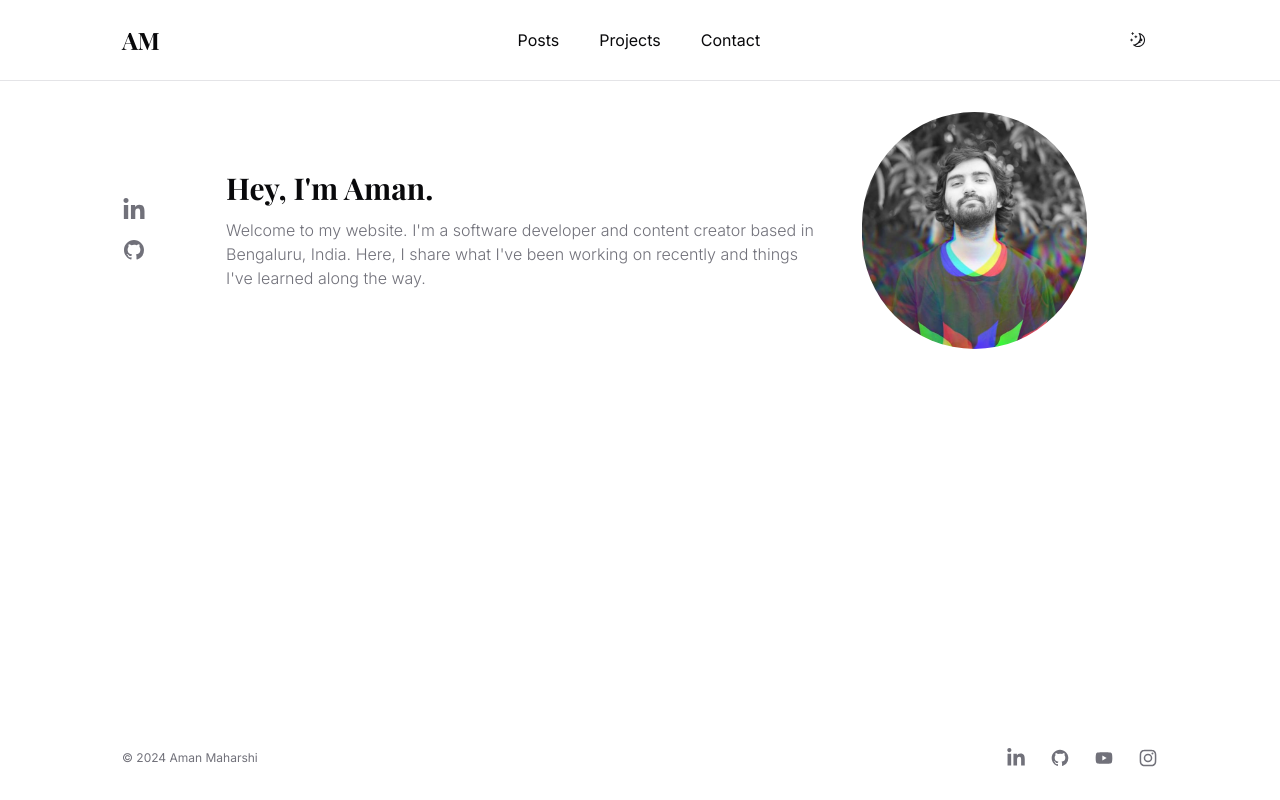
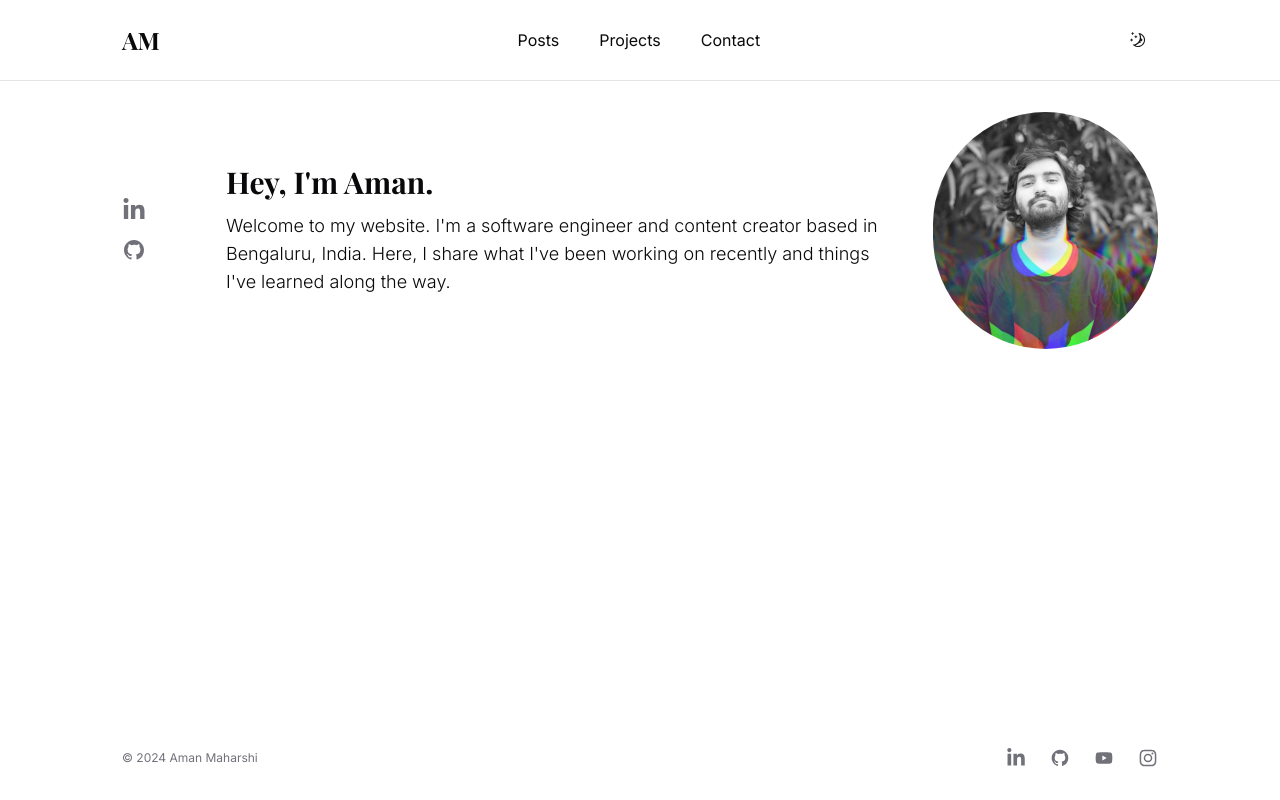
Before and after one commit to aman-maharshi/pf-blog, a Next.js app: page / in a window 1280 px wide. Built offline with nearby package versions, Linux system fonts and the light colour scheme; a web font is replaced by a local one.

Commit message:
intro updates

```diff
--- a/app/layout.tsx
+++ b/app/layout.tsx
@@ -10,7 +10,7 @@ const inter = Inter({ subsets: ["latin"], variable: '--font-sans' })
 const playfair = Playfair_Display({ subsets: ["latin"], variable: '--font-serif' })
 
 export const metadata: Metadata = {
-  title: "AM",
+  title: "Aman Maharshi",
   description: "Generated by create next app",
 }
 
--- a/components/intro.tsx
+++ b/components/intro.tsx
@@ -4,7 +4,7 @@ import authorImage from '@/public/images/dp.jpeg'
 const navigation = [
   {
     name: 'LinkedIn',
-    href: '#',
+    href: 'https://www.linkedin.com/in/amanmaharshi/',
     icon: (props: any) => (
       <svg fill='currentColor' viewBox='0 0 448 512' {...props}>
         <path
@@ -16,7 +16,7 @@ const navigation = [
   },
   {
     name: 'GitHub',
-    href: '#',
+    href: 'https://github.com/aman-maharshi',
     icon: (props: any) => (
       <svg fill='currentColor' viewBox='0 0 24 24' {...props}>
         <path
@@ -32,7 +32,7 @@ const navigation = [
 const Intro = () => {
   return (
     <section className='flex flex-col-reverse md:flex-row items-start md:items-center gap-x-10 gap-y-4 pb-24 md:pt-4'>
-      <div className='mt-2 flex-1 md:mt-0 flex gap-20 max-w-[700px]'>
+      <div className='mt-2 flex-1 md:mt-0 flex md:gap-20'>
         <div className='hidden md:flex flex-col gap-4 justify-center'>
           {navigation.map(item => (
             <a
@@ -47,7 +47,7 @@ const Intro = () => {
             </a>
           ))}
         </div>
-        <div className='max-w-[600px]'>
+        <div className='max-w-[700px]'>
           {/* <h1 className='text-4xl font-bold font-serif'>Aman Maharshi</h1> */}
           <h1 className='title no-underline'>Hey, I&#39;m Aman.</h1>
           {/* <p className='mt-5 md:text-lg font-light'>
@@ -60,8 +60,8 @@ const Intro = () => {
             I&#39;m a software engineer based in Bangalore, India. <br />
             I&#39;m passionate about learning new technologies and sharing knowledge with others.
           </p> */}
-          <p className='mt-3 font-light text-muted-foreground'>
-            Welcome to my website. I'm a software developer and content creator based in Bengaluru, India.
+          <p className='mt-3 font-light md:text-lg'>
+            Welcome to my website. I'm a software engineer and content creator based in Bengaluru, India.
             Here, I share what I've been working on recently and things I've learned along the way.
           </p>
         </div>
```
